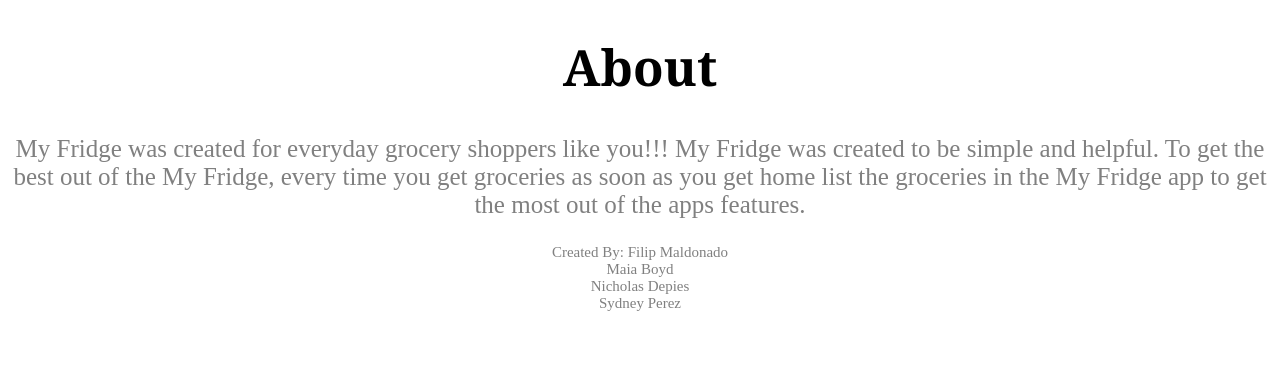
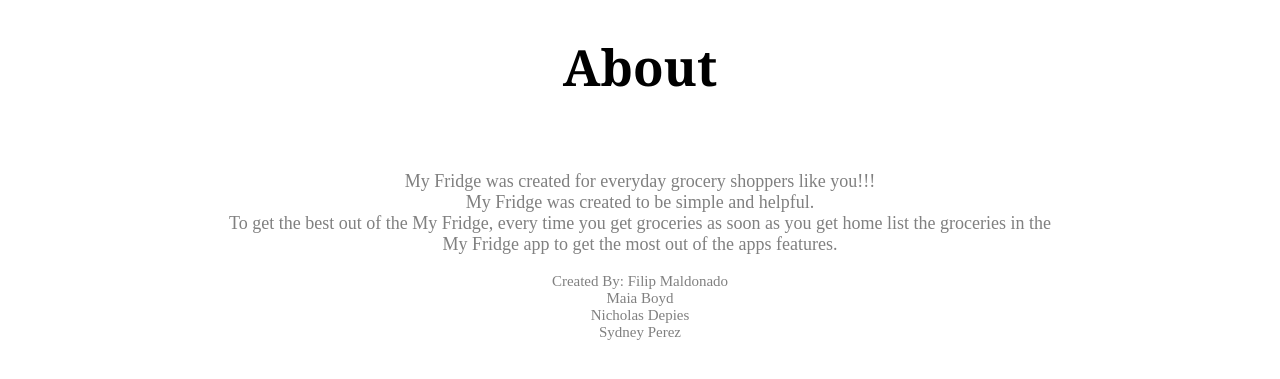
Before and after one commit to nickdep217/My_Fridges, a Python web app: template Templates/aboutpage.html in a window 1280 px wide; the page is wider, and only the part inside the window is pictured. Shown: the part 87-466 px from the top of that part. Run offline with Jinja, Linux system fonts and the light colour scheme; the template is opened without the code that fills it, so the values that code supplies are empty.

Commit message:
Update aboutpage.html

```diff
--- a/Templates/aboutpage.html
+++ b/Templates/aboutpage.html
@@ -21,10 +21,10 @@
     <th><h2> <a href=/about >About</a></h2></th>
 
     </table>
-    <h1 style="font-family:Georgia;color:black;text-align:center;font-size:50px;">About</h1>
-      <p class='about' style="text-align:center;color:grey;font-size:25px;">My Fridge was created for everyday grocery shoppers like you!!!
-        My Fridge was created to be simple and helpful.
-        To get the best out of the My Fridge, every time you get groceries as soon as you get home list the groceries in the My Fridge app to get the most out of the apps features.</p>
+    <h1 style="font-family:Georgia;color:black;text-align:center;text-decoration;underline;font-size:50px;">About</h1><br>
+      <p class='about' style="text-align:center;color:grey;font-size:18px;">My Fridge was created for everyday grocery shoppers like you!!!<br>
+        My Fridge was created to be simple and helpful.<br>
+        To get the best out of the My Fridge, every time you get groceries as soon as you get home list the groceries in the <br>My Fridge app to get the most out of the apps features.</p>
 
     <p class='about' style="text-align:center;color:grey;font-size:15px;"> Created By:
       Filip Maldonado <br>
```
